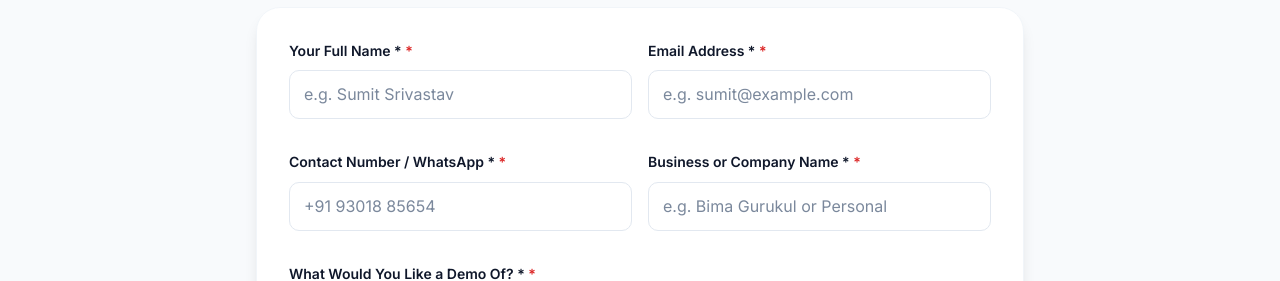
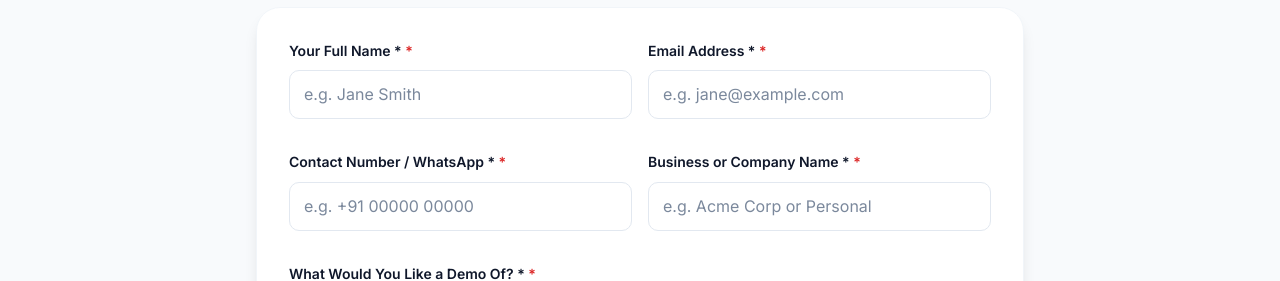
Before and after one commit to SHP-Association/website, a Vue app: page /demo in a window 1280 px wide. Shown: the part 382-663 px from the top of the page. Built offline with nearby package versions, Linux system fonts and the light colour scheme.

Commit message:
refactor: standardize form input placeholders across job, contact, and demo request components

```diff
--- a/src/components/forms/ContactForm.vue
+++ b/src/components/forms/ContactForm.vue
@@ -5,7 +5,7 @@
         id="name"
         v-model="form.name"
         label="Full Name *"
-        placeholder="e.g. Sumit Srivastav"
+        placeholder="e.g. John Doe"
         required
         :error="errors.name"
         @blur="validateRequired('name', form.name)"
@@ -15,7 +15,7 @@
         v-model="form.email"
         label="Work Email *"
         type="email"
-        placeholder="e.g. sumit@example.com"
+        placeholder="e.g. john@example.com"
         required
         :error="errors.email"
         @blur="validateEmail('email', form.email)"
@@ -28,7 +28,7 @@
         v-model="form.phone"
         label="Contact Number / WhatsApp *"
         type="tel"
-        placeholder="+91 93018 85654"
+        placeholder="e.g. +91 00000 00000"
         required
         :error="errors.phone"
         @blur="validateRequired('phone', form.phone)"
@@ -37,7 +37,7 @@
         id="company"
         v-model="form.company"
         label="Company / Business Name *"
-        placeholder="e.g. Bima Gurukul or Personal"
+        placeholder="e.g. Acme Corp or Personal"
         required
         :error="errors.company"
         @blur="validateRequired('company', form.company)"
--- a/src/components/forms/DemoRequestForm.vue
+++ b/src/components/forms/DemoRequestForm.vue
@@ -5,7 +5,7 @@
         id="demo-name"
         v-model="form.name"
         label="Your Full Name *"
-        placeholder="e.g. Sumit Srivastav"
+        placeholder="e.g. Jane Smith"
         required
         :error="errors.name"
         @blur="validateRequired('name', form.name)"
@@ -15,7 +15,7 @@
         v-model="form.email"
         label="Email Address *"
         type="email"
-        placeholder="e.g. sumit@example.com"
+        placeholder="e.g. jane@example.com"
         required
         :error="errors.email"
         @blur="validateEmail('email', form.email)"
@@ -28,7 +28,7 @@
         v-model="form.phone"
         label="Contact Number / WhatsApp *"
         type="tel"
-        placeholder="+91 93018 85654"
+        placeholder="e.g. +91 00000 00000"
         required
         :error="errors.phone"
         @blur="validateRequired('phone', form.phone)"
@@ -37,7 +37,7 @@
         id="demo-company"
         v-model="form.company"
         label="Business or Company Name *"
-        placeholder="e.g. Bima Gurukul or Personal"
+        placeholder="e.g. Acme Corp or Personal"
         required
         :error="errors.company"
         @blur="validateRequired('company', form.company)"
--- a/src/components/forms/JobApplyForm.vue
+++ b/src/components/forms/JobApplyForm.vue
@@ -5,7 +5,7 @@
         id="applicant-name"
         v-model="form.name"
         label="Full Name"
-        placeholder="Alex Mercer"
+        placeholder="e.g. Jane Smith"
         required
         :error="errors.name"
         @blur="validateRequired('name', form.name)"
@@ -15,7 +15,7 @@
         v-model="form.email"
         label="Email Address"
         type="email"
-        placeholder="alex@example.com"
+        placeholder="e.g. jane@example.com"
         required
         :error="errors.email"
         @blur="validateEmail('email', form.email)"
@@ -27,7 +27,7 @@
         id="applicant-phone"
         v-model="form.phone"
         label="Phone Number"
-        placeholder="+1 (555) 000-1234"
+        placeholder="e.g. +91 00000 00000"
         required
         :error="errors.phone"
         @blur="validateRequired('phone', form.phone)"
```
